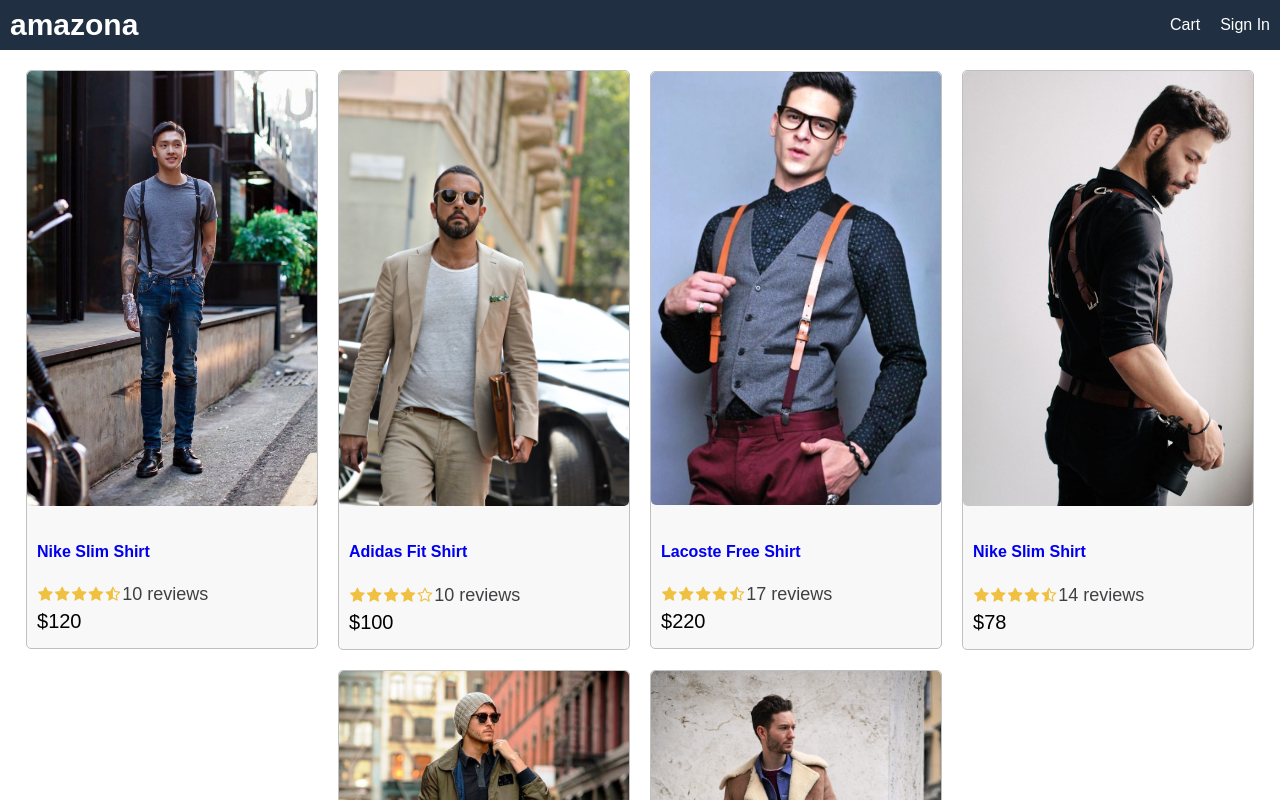
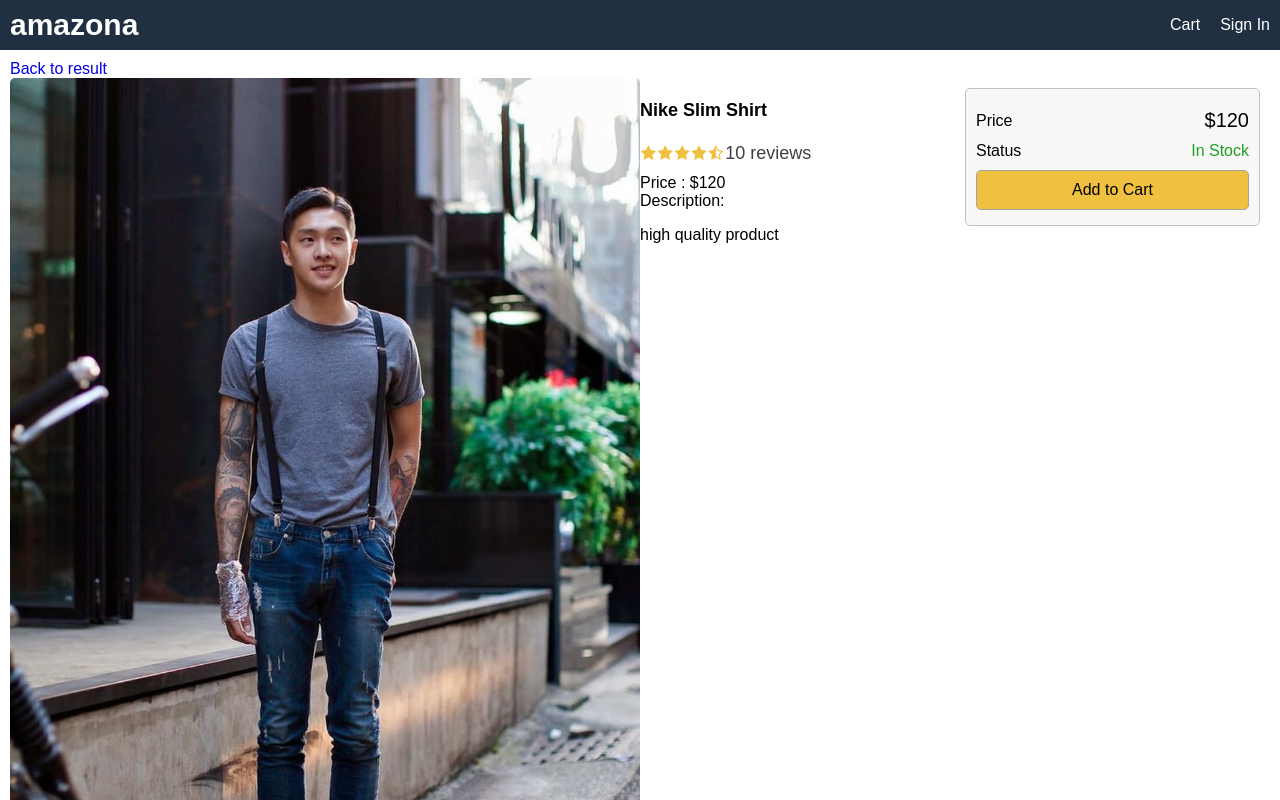
Before and after one commit to Ihmahmoud/amazona-app, a React (Create React App) app in the folder frontend/: page /product/1 in a window 1280 px wide. Shown: the top 800 px of the page. Built offline with nearby package versions, Linux system fonts and the light colour scheme.

Commit message:
5-Build Product Screen

```diff
--- a/frontend/package.json
+++ b/frontend/package.json
@@ -8,6 +8,7 @@
     "@testing-library/user-event": "^12.8.3",
     "react": "^17.0.2",
     "react-dom": "^17.0.2",
+    "react-router-dom": "^6.0.2",
     "react-scripts": "4.0.3",
     "web-vitals": "^1.1.2"
   },
--- a/frontend/src/App.js
+++ b/frontend/src/App.js
@@ -1,8 +1,10 @@
 import React from 'react';
-import Product from './components/Product';
-import data from './data';
+import { BrowserRouter, Route, Routes } from 'react-router-dom';
+import HomeScreen from './screens/HomeScreen';
+import ProductScreen from './screens/ProductScreen';
 function App() {
   return (
+    <BrowserRouter>
       <div className="grid-container">
         <header className="row">
           <div>
@@ -14,18 +16,17 @@ function App() {
           </div>
         </header>
         <main>
-          <div>
-            <div className="row center">
-              {
-                data.products.map(product =>(
-                  <Product key={product._id} product={product}></Product>
-                ))
-              }
-            </div>
-          </div>
+
+          <Routes>
+          {/* <Route Path="/product/:id" component={ProductScreen}></Route> */}
+            <Route path="/" element={<HomeScreen/>} exact/>
+            {/* <Route path="/" component={HomeScreen} exact></Route> */}
+            <Route path="/product/:id" element={<ProductScreen/>}/>
+          </Routes>
         </main>
         <footer className="row center">All right reserved</footer>
       </div>
+    </BrowserRouter>
   );
 }
 
--- a/frontend/src/data.js
+++ b/frontend/src/data.js
@@ -6,6 +6,7 @@ const data = {
             category: 'Shirts',
             image: '/images/p1.jpg',
             price: 120,
+            countInStock:10,
             brand: "Nike",
             rating: 4.5,
             numReviews: 10,
@@ -17,6 +18,7 @@ const data = {
             category: 'Shirts',
             image: '/images/p2.jpg',
             price: 100,
+            countInStock:20,
             brand: "Adidas",
             rating: 4.0,
             numReviews: 10,
@@ -28,6 +30,7 @@ const data = {
             category: 'Shirts',
             image: '/images/p3.jpg',
             price: 220,
+            countInStock:0,
             brand: 'Lacoste',
             rating: 4.8,
             numReviews: 17,
@@ -38,7 +41,7 @@ const data = {
             name: 'Nike Slim Shirt',
             category: 'Pants',
             image: '/images/p4.jpg',
-            price: 78,
+            price: 78,countInStock:15,
             brand: "Nike",
             rating: 4.5,
             numReviews: 14,
@@ -49,7 +52,7 @@ const data = {
             name: 'Puma Slim Pant',
             category: 'Pants',
             image: '/images/p5.jpg',
-            price: 65,
+            price: 65,countInStock:5,
             brand: "Puma",
             rating: 4.5,
             numReviews: 10,
@@ -60,7 +63,7 @@ const data = {
             name: 'Adidas Fit Pant',
             category: 'Pants',
             image: '/images/p6.jpg',
-            price: 139,
+            price: 139,countInStock:12,
             brand: "Adidas",
             rating: 4.5,
             numReviews: 15,
--- a/frontend/src/index.css
+++ b/frontend/src/index.css
@@ -76,6 +76,40 @@ a:hover{
   color:#ff8000;
 }
 
+ul{
+  padding:0;
+  margin:0;
+  list-style-type:none;
+}
+li{
+  margin-top: 1rem;
+}
+
+button{
+  padding:1rem;
+  border-radius: 0.5rem;
+  border:0.1rem #a4a4a4 solid;
+  font-size: 1.6rem;
+  font-family: Arial, Helvetica, sans-serif;
+  -webkit-font-smoothing: antialiased;
+  -moz-osx-font-smoothing: grayscale;
+  background-color: #f8f8f8;
+  cursor:pointer;
+}
+
+button:hover{
+  border:0.1rem #404040 solid;
+}
+
+button.primary{
+  background-color: #f0c040;
+}
+
+button.block{
+  width:100%;
+}
+
+
 /*header*/
 header a{
   color:#ffffff;
@@ -99,6 +133,18 @@ a.brand{
   justify-content: center;
 }
 
+.row.top{
+  align-items:flex-start;
+}
+
+.col-1{
+  flex:1 1 25rem;
+}
+.col-2{
+  flex:2 1 50rem;
+}
+
+
 /* image */
 
 img{
@@ -110,6 +156,9 @@ img.medium{
   width:100%;
 }
 
+img.large{
+  width:100%;
+}
 
 /*card*/
 
@@ -143,3 +192,11 @@ img.medium{
   color: #404044;
   font-size:large;
 }
+/* Alert */
+.success{
+  color:#20a020;
+}
+
+.error{
+  color:#a02020;
+}
--- /dev/null
+++ b/frontend/src/screens/HomeScreen.js
@@ -0,0 +1,17 @@
+import React from 'react'
+import Product from '../components/Product'
+import data from '../data'
+export default function HomeScreen() {
+    return (
+        <div>
+            <div className="row center">
+                {
+                    data.products.map(product => (
+                        <Product key={product._id} product={product}></Product>
+                    ))
+                }
+
+            </div>
+        </div>
+    )
+}
--- /dev/null
+++ b/frontend/src/screens/ProductScreen.js
@@ -0,0 +1,87 @@
+
+// import React from 'react'
+
+// class ProductScreen extends React.Component {
+//     render() {
+//        return
+//        <div>
+//             Product Screen
+//         </div>
+
+//     }
+// }
+
+// export default ProductScreen;
+
+import React from 'react';
+import Rating from '../components/Rating';
+import data from '../data';
+import { Link, useParams } from 'react-router-dom';
+export default function ProductScreen(props) {
+    // const params  =  useParams()
+    const {id} = useParams();
+    // const product = data.products.find((x) => x._id === props.match.params.id);
+    const product = data.products.find((x)=>x._id===id);
+    if (!product) {
+        return <div> Product Not Found</div>
+    }
+    return (
+        <div>
+            <Link to="/">Back to result</Link>
+            <div className="row top">
+                <div className="col-2">
+                    <img className="large" src={product.image} alt={product.name}></img>
+                </div>
+                <div className="col-1">
+                    <ul>
+                        <li>
+                            <h1>{product.name}</h1>
+                        </li>
+                        <li>
+                            <Rating
+                                rating={product.rating}
+                                numReviews={product.numReviews}
+                            ></Rating>
+                        </li>
+                        <li>
+                            Price : ${product.price}
+                        </li>
+                        <il>
+                            Description:
+                            <p>{product.description}</p>
+                        </il>
+                    </ul>
+                </div>
+                <div className="col-1">
+                    <div className="card card-body">
+                        <ul>
+                            <li>
+                                <div className="row">
+                                    <div>Price</div>
+                                    <div className="price">${product.price}</div>
+                                </div>
+                            </li>
+                            <li>
+                                <div className="row">
+                                    <div>Status</div>
+                                    <div>
+                                        {
+                                            product.countInStock > 0 ? (
+                                                <span className="success">In Stock</span>
+                                            ) : (
+                                                <span className="error">Unavailable</span>
+                                            )
+                                        }
+                                    </div>
+                                </div>
+                            </li>
+                            <li>
+                                <button className="primary block">Add to Cart</button>
+                            </li>
+                        </ul>
+                    </div>
+                </div>
+            </div>
+        </div >
+    )
+}
```
Also changed, not shown: 1 other file (tests, documents, lock files or other folders). Lines whose indentation alone changed are shown as unchanged.
